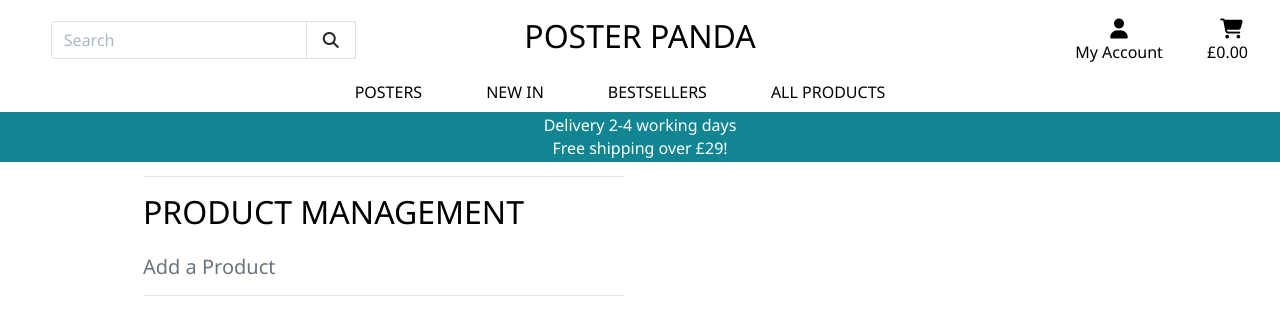
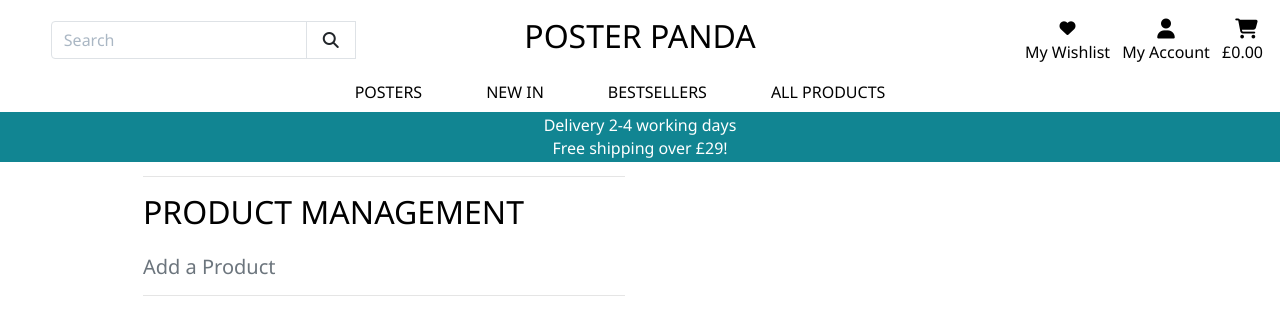
Before and after one commit to Nazulka/Poster-Panda, a Django app: page /products/add/ in a window 1280 px wide. Shown: the top 313 px of the page. Run offline with Django 3.2, Linux system fonts and the light colour scheme; the visitor is signed in with stand-in values (Sample User, id 1); data comes from the database, SQL or seed files in the repository; parts of the project's set-up code (start-up, migrations or seed data) failed here and were passed over; some libraries are stand-ins or nearby versions.

Commit message:
Add product count to wishlist icon

```diff
--- a/static/css/base.css
+++ b/static/css/base.css
@@ -48,7 +48,9 @@ body {
     color: white;
     /* min-width: 260px; */
 }
-
+.header-right {
+    padding: 0;
+}
 .product-btn {
     background: black;
     color: white;
--- a/templates/base.html
+++ b/templates/base.html
@@ -68,10 +68,24 @@
                     <h2 id="logo" class="logo-font">Poster Panda</h2>
                 </a>
             </div>
-            <div class="col-12 col-md-4 header-right text-right mx-auto">
-                <ul class="list-inline list-unstyled text-center text-lg-right mr-md-1 my-0">
-                    <li class="list-inline-item dropdown">
-                        <a class="nav-link dropdown-toggle" role="button" href="#" id="user-options" data-toggle="dropdown" aria-haspopup="true"
+            <div class="col-12 col-md-4 d-inline-block header-right mx-auto">
+                <ul class="list-inline float-right list-unstyled text-center text-lg-right mr-md-1 my-0">
+                    <li class="list-inline-item d-inline-block">
+                        <a href="{% url 'view_wishlist' %}"
+                            class="nav-link wishlist-link text-black px-0">
+                            <div class="text-center">
+                                <i class="fa fa-heart" aria-hidden="true"></i>
+                                {% if wishlist_products %}
+                                <span class="badge badge-info">{{ wishlist_products|length }}</span>
+                                {% endif %}
+                                <p class="my-0">My Wishlist</p>
+
+                            </div>
+                        </a>
+                    </li>
+                    <li class="list-inline-item dropdown d-inline-block">
+                        <a class="nav-link dropdown-toggle px-0" role="button" href="#" id="user-options"
+                            data-toggle="dropdown" aria-haspopup="true"
                             aria-expanded="false">
                             <div class="text-center text-black">
                                 <div><i class="fas fa-user fa-lg"></i></div>
@@ -84,7 +98,6 @@
                             <a href="{% url 'add_product' %}" class="dropdown-item">Product Management</a>
                             {% endif %}
                             <a href="{% url 'profile' %}" class="dropdown-item">My Profile</a>
-                            <a href="{% url 'view_wishlist' %}" class="dropdown-item">My Wishlist</a>
                             <a href="{% url 'account_logout' %}" class="dropdown-item">Logout</a>
                             {% else %}
                             <a href="{% url 'account_signup' %}" class="dropdown-item">Register</a>
@@ -92,8 +105,8 @@
                             {% endif %}
                         </div>
                     </li>
-                    <li class="list-inline-item">
-                        <a class="text-black nav-link" href="{% url 'view_bag' %}">
+                    <li class="list-inline-item d-inline-block">
+                        <a class="text-black nav-link pl-0 pr-3" href="{% url 'view_bag' %}">
                             <div class="text-center pr-1">
                                 <div>
                                     <i class="fas fa-shopping-cart fa-lg"></i>
--- a/templates/includes/mobile-top-header.html
+++ b/templates/includes/mobile-top-header.html
@@ -28,17 +28,22 @@
                 </div>
             </form>
         </div>
-        <!-- /*--my favourites url goes here --*/ -->
+        <!-- Wishlist -->
         <a href="{% url 'view_wishlist' %}"
             class="nav-link wishlist-link text-black d-inline-block my-auto d-lg-none pl-1">
-            <div class="text-center"><i class="fa fa-heart-o" aria-hidden="true"></i></div>
+            <div class="text-center">
+                <i class="fa fa-heart" aria-hidden="true"></i>
+                {% if wishlist_products %}
+                    <span class="badge badge-info">{{ wishlist_products|length }}</span>
+                {% endif %}
+            </div>
         </a>
         <a class="{% if grand_total %}text-black font-weight-bold{% else %}text-black{% endif %} nav-link d-inline-block d-lg-none pl-1 pr-0"
             href="{% url 'view_bag' %}">
             <div class="text-center">
                 <i class="fa fa-shopping-cart"></i>
                 {% if bag_items %}
-                <span class="badge badge-pill badge-danger">{{ product_count }}</span>
+                <span class="badge badge-danger">{{ product_count }}</span>
                 {% endif %}
             </div>
         </a>
```
